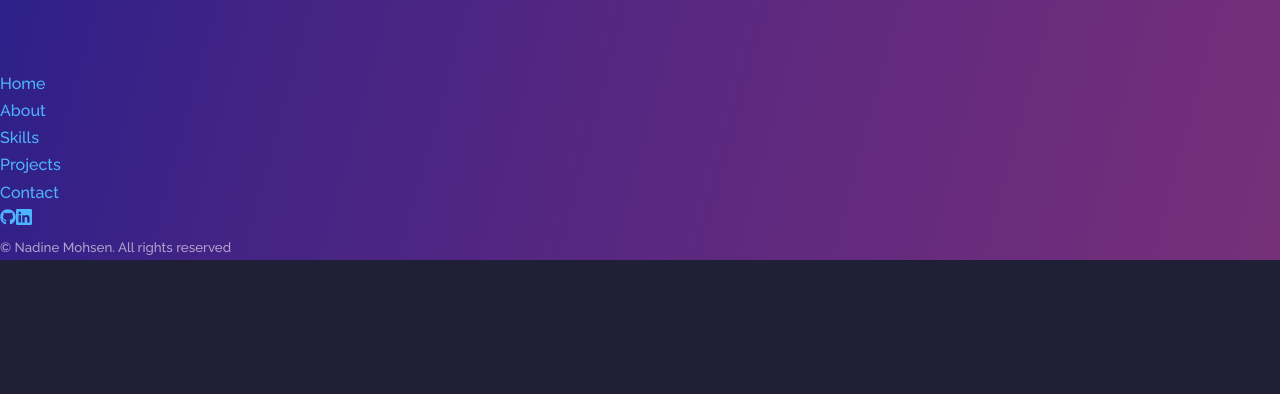
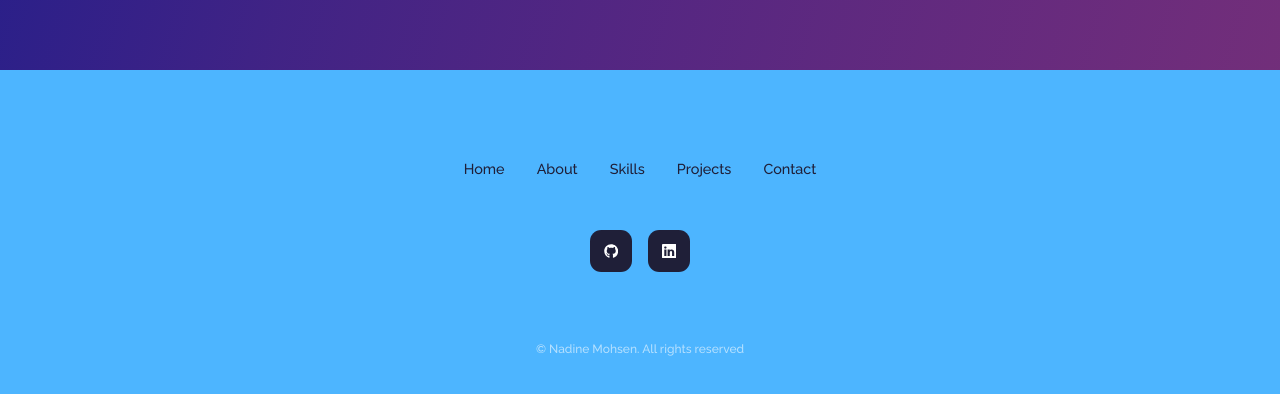
Before and after one commit to NadineMohsen/NM-React-Portfolio, a React (Create React App) app: page / in a window 1280 px wide. Shown: the part 3104-3498 px from the top of the page. Before the commit the page ends 3364 px from the top, so only its background shows below. Built offline with nearby package versions, Linux system fonts and the light colour scheme; a web font is replaced by a local one.

Commit message:
footer css

```diff
--- a/src/components/footer/Footer.css
+++ b/src/components/footer/Footer.css
@@ -0,0 +1,64 @@
+footer{
+    background: var(--color-primary);
+    padding: 3rem 0;
+    text-align:center;
+    font-size:0.9rem;
+    margin-top:7rem;
+}
+
+footer a{
+    color:var(--color-bg);
+}
+
+.footer-logo{
+    font-size:2rem;
+    font-weight:500;
+    margin-bottom:2rem;
+    display:inline-block;
+}
+
+.permalinks{
+    display:flex;
+    flex-wrap: wrap;
+    justify-content: center;
+    gap:2rem;
+    margin:0 auto 3rem;
+}
+
+.footer-socials{
+    display:flex;
+    justify-content:center;
+    gap:1rem;
+    margin-bottom:4rem;
+}
+
+.footer-socials a{
+    background:var(--color-bg);
+    color:var(--color-white);
+    padding:0.8rem;
+    border-radius:0.7rem;
+    display:flex;
+    border:1px solid transparent;
+}
+
+.footer-socials a:hover{
+    background: transparent;
+    color:var(--color-bg);
+    border-color:var(--color-bg);
+}
+
+.copyright{
+    margin-bottom:4rem;
+    color:var(--color-bg);
+}
+
+
+@media screen and (max-width: 600px){
+    .permalinks{
+    flex-direction: column;
+    gap:1.5rem;
+    }
+    .footer-socials{
+        margin-bottom:2.6rem;
+    }
+   }
```
